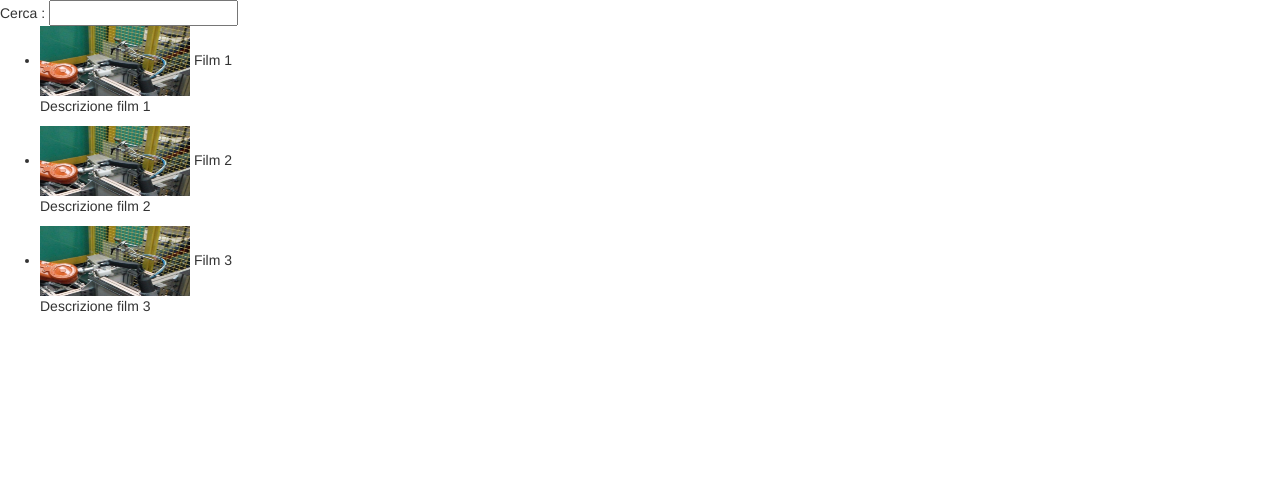
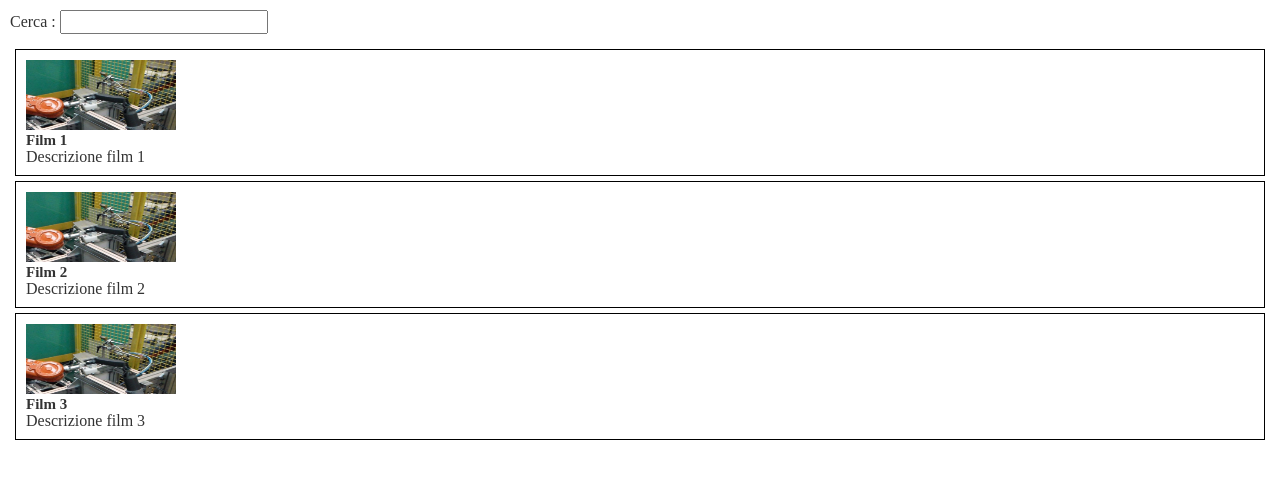
Before and after one commit to powerzilly/libreria-film, a website: page app/index.html in a window 1280 px wide. Drawn offline with Linux system fonts and the light colour scheme.

Commit message:
Formattazione base index.html

```diff
--- a/app/css/app.css
+++ b/app/css/app.css
@@ -1 +1,78 @@
-/* app css stylesheet */
+/* Reset css */
+
+html, body, div, span, applet, object, iframe,
+h1, h2, h3, h4, h5, h6, p, blockquote, pre,
+a, abbr, acronym, address, big, cite, code,
+del, dfn, em, img, ins, kbd, q, s, samp,
+small, strike, strong, sub, sup, tt, var,
+b, u, i, center,
+dl, dt, dd, ol, ul, li,
+fieldset, form, label, legend,
+table, caption, tbody, tfoot, thead, tr, th, td,
+article, aside, canvas, details, embed,
+figure, figcaption, footer, header, hgroup,
+menu, nav, output, ruby, section, summary,
+time, mark, audio, video {
+	margin: 0;
+	padding: 0;
+	border: 0;
+	font-size: 100%;
+	font: inherit;
+	vertical-align: baseline;
+}
+/* HTML5 display-role reset for older browsers */
+article, aside, details, figcaption, figure,
+footer, header, hgroup, menu, nav, section {
+	display: block;
+}
+body {
+	line-height: 1;
+}
+ol, ul {
+	list-style: none;
+}
+blockquote, q {
+	quotes: none;
+}
+blockquote:before, blockquote:after,
+q:before, q:after {
+	content: '';
+	content: none;
+}
+table {
+	border-collapse: collapse;
+	border-spacing: 0;
+}
+
+
+/* Modulo visualizzazione */
+
+#module{
+    padding: 5px;
+}
+
+#search-box{
+    padding: 5px;
+}
+
+
+#schede{
+    padding: 5px;
+}
+#schede .title{
+    font-size: 15px;
+    font-weight: 600;
+    float: left;
+}
+#schede .descrtiption{
+    float: left;
+}
+#schede li{
+    border: 1px solid #000;
+    padding: 10px;
+    margin: 5px;
+}
+
+#schede li img{
+    float: none;
+}
--- a/app/index.html
+++ b/app/index.html
@@ -9,14 +9,17 @@
   <script src="js/controllers.js"></script>
 </head>
 <body ng-controller="FilmListCtrl">
-		Cerca : <input ng-model="query">
-  <ul>
-	<li ng-repeat="film in films | filter:query">
-		<img src="{{film.photo}}" width="150" height="70px">
-		{{film.name}}
-		<p>{{film.snippet}}</p>
-	</li>
-  </ul>
-
+<div id="module">
+    <div id="search-box">Cerca : <input ng-model="query"></div>
+    <div id="schede">
+        <ul>
+            <li ng-repeat="film in films | filter:query">
+                <img src="{{film.photo}}" width="150" height="70px">
+                <p><span class="title">{{film.name}}</span></p></br>
+                <p class="description">{{film.snippet}}</p>
+            </li>
+        </ul>
+    </div>
+</div>
 </body>
 </html>
```
